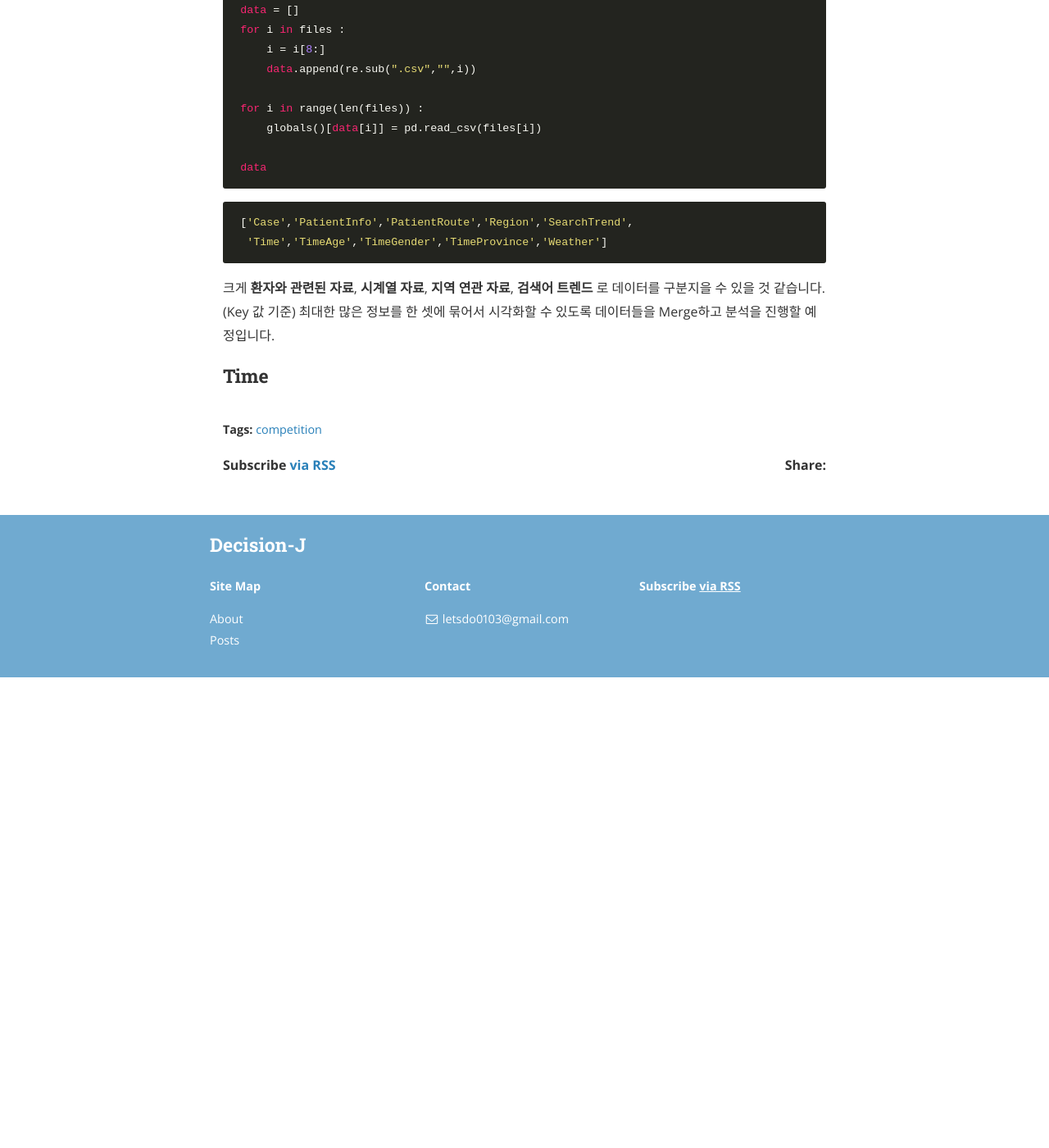
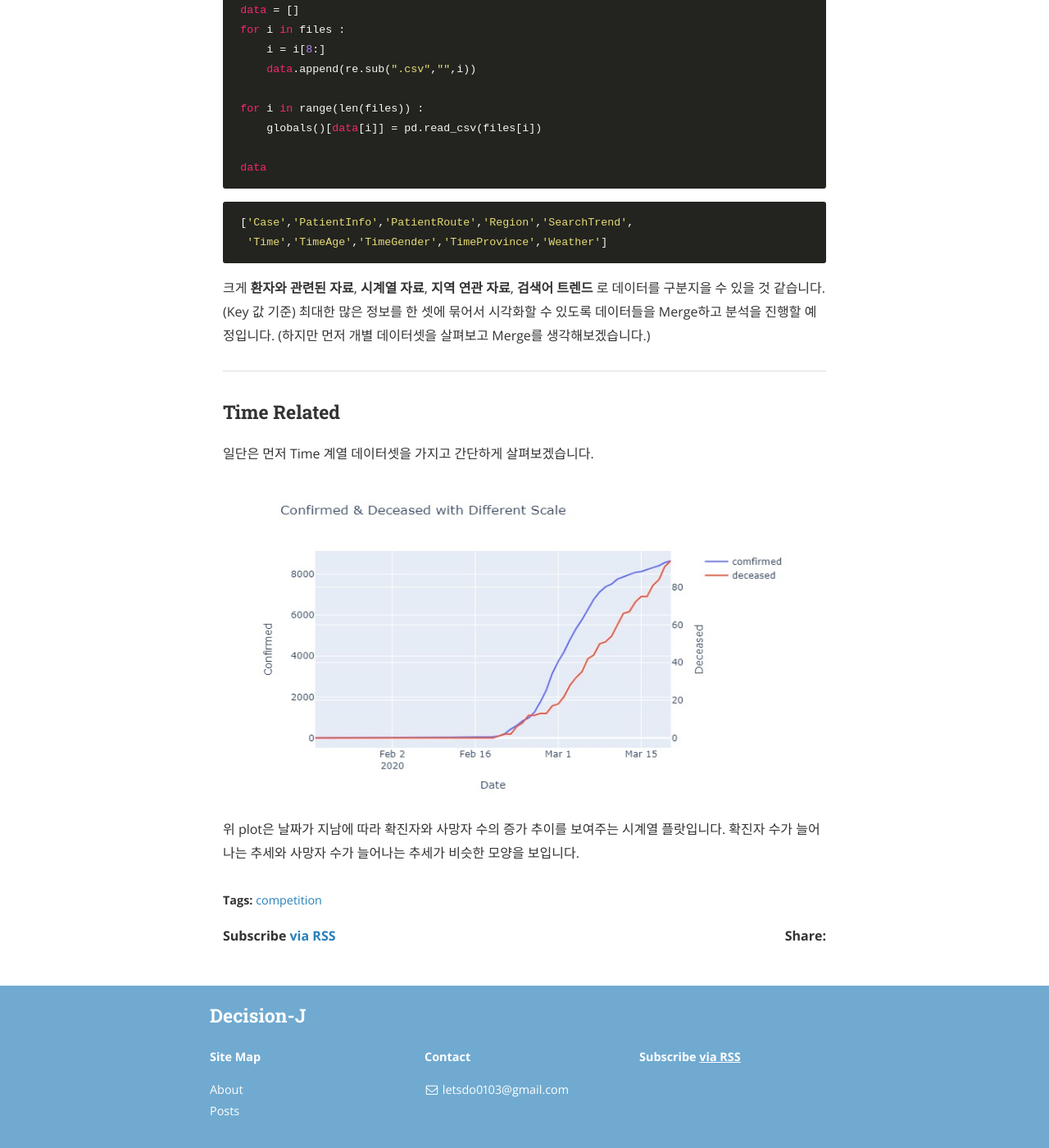
Before and after one commit to decision-J/decidion-J.github.io, a Jekyll site: the page built from _posts/2020-03-24-COVID19.md, in a window 1280 px wide and 1400 px high, scrolled down 713 px. Shown: the whole window at 82% size. Built offline with Jekyll 4.4.1, drawn with Linux system fonts in a browser that asks for light colours; nearby versions of some CDN libraries; comment, search, counter and statistics services are not loaded; before the commit the page ends 1539 px from its top, so only the background shows below that.

Commit message:
update covid diary

```diff
--- a/_posts/2020-03-24-COVID19.md
+++ b/_posts/2020-03-24-COVID19.md
@@ -38,5 +38,12 @@ Dacon에서 주어진 데이터 셋은 총 10개입니다.
 
 크게 **환자와 관련된 자료**, **시계열 자료**, **지역 연관 자료**, **검색어 트렌드** 로 데이터를 구분지을 수 있을 것 같습니다. (Key 값 기준)
 최대한 많은 정보를 한 셋에 묶어서 시각화할 수 있도록 데이터들을 Merge하고 분석을 진행할 예정입니다.
+(하지만 먼저 개별 데이터셋을 살펴보고 Merge를 생각해보겠습니다.)
+- - -
 
-### Time
+### Time Related
+일단은 먼저 Time 계열 데이터셋을 가지고 간단하게 살펴보겠습니다.
+
+![jpg](https://decision-J.github.io/assets/covid/time1.jpg){: width="400" height="400"}
+
+위 plot은 날짜가 지남에 따라 확진자와 사망자 수의 증가 추이를 보여주는 시계열 플랏입니다. 확진자 수가 늘어나는 추세와 사망자 수가 늘어나는 추세가 비슷한 모양을 보입니다.
```
Also changed, not shown: assets/covid/time1.jpg (added), assets/covid/time2.jpg (added), assets/covid/time3.jpg (added), assets/covid/time4.jpg (added), assets/covid/time5.jpg (added).
